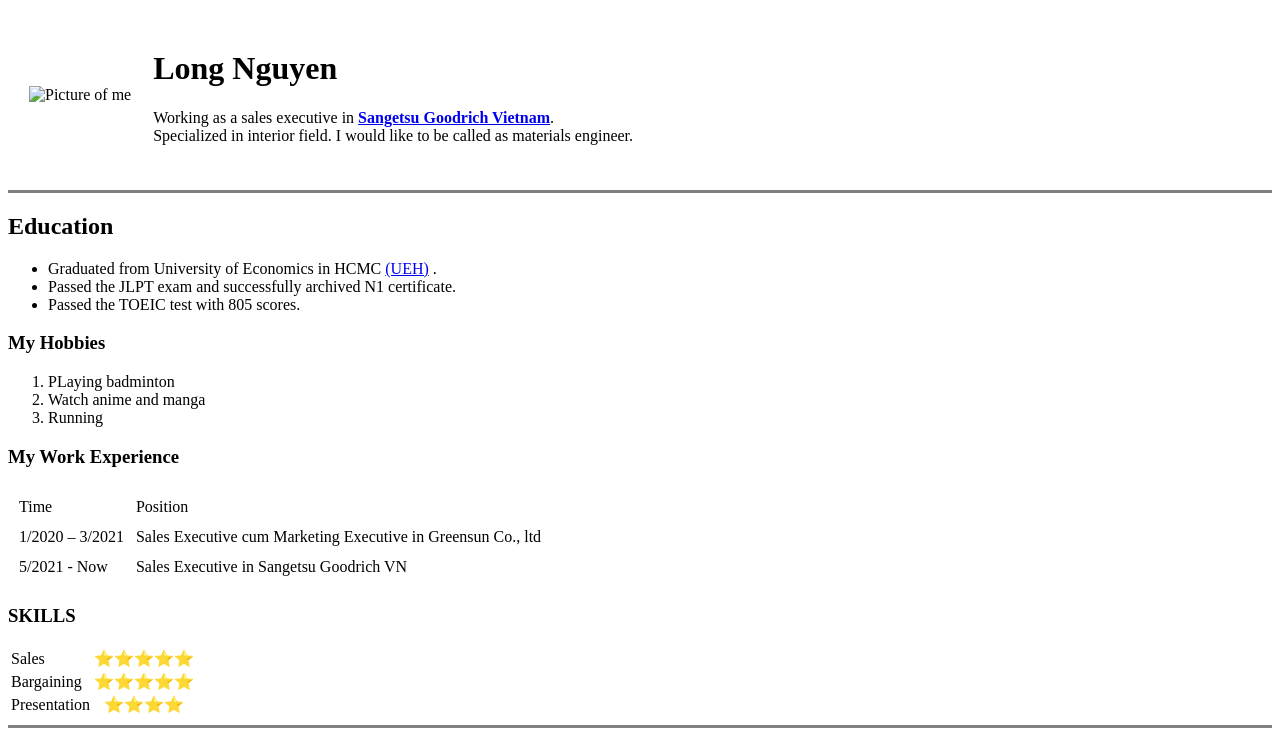
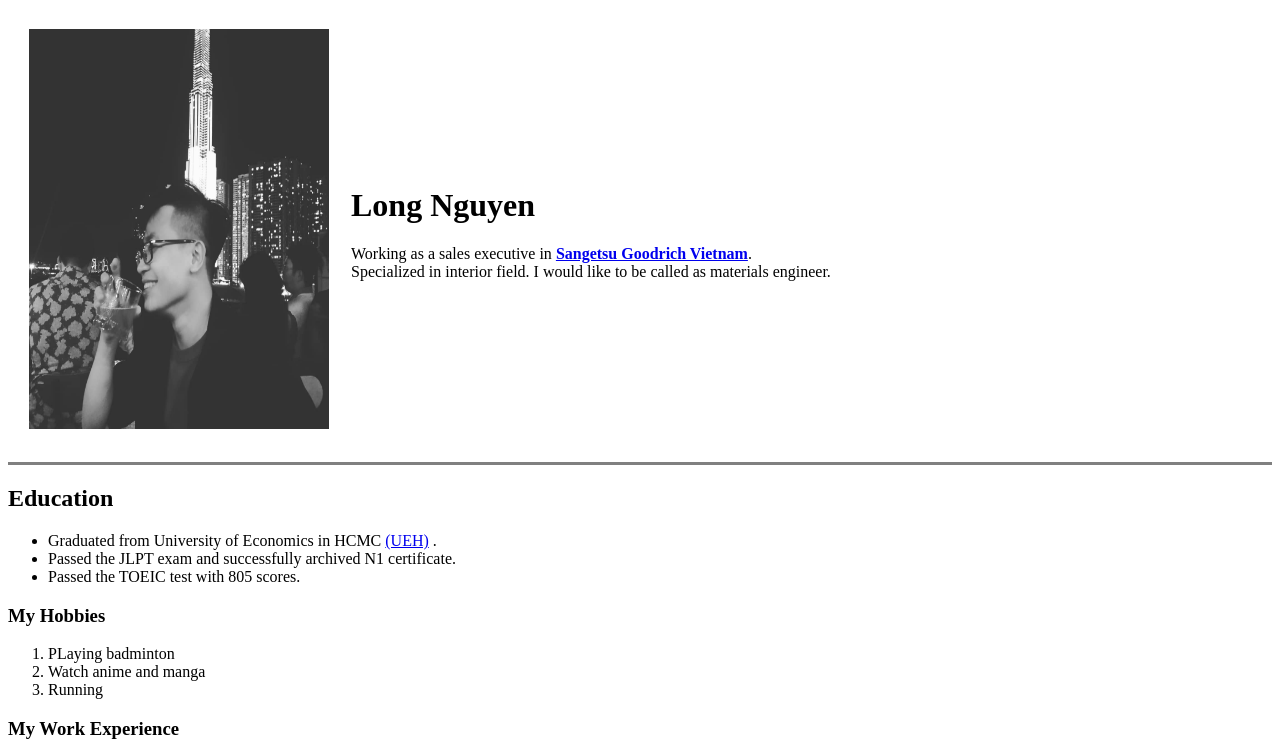
Before and after one commit to Long89702/cv, a plain HTML site: page index.html in a window 1280 px wide. Shown: the top 744 px of the page. Drawn offline with Linux system fonts and the light colour scheme.

Commit message:
Update index.html
Change picture

```diff
--- a/index.html
+++ b/index.html
@@ -9,7 +9,7 @@
 <body>
   <table cellspacing="20">
     <tr>
-      <td><img src="image/avt.jpg" alt="Picture of me" width="300" height="400"></td>
+      <td><img src="image/avt.jpg.jpg" alt="Picture of me" width="300" height="400"></td>
       <td>
         <h1>Long Nguyen</h1>
         <p>Working as a sales executive in <strong><a href="https://www.sangetsu.co.jp/">Sangetsu Goodrich Vietnam</a></strong>.
```
